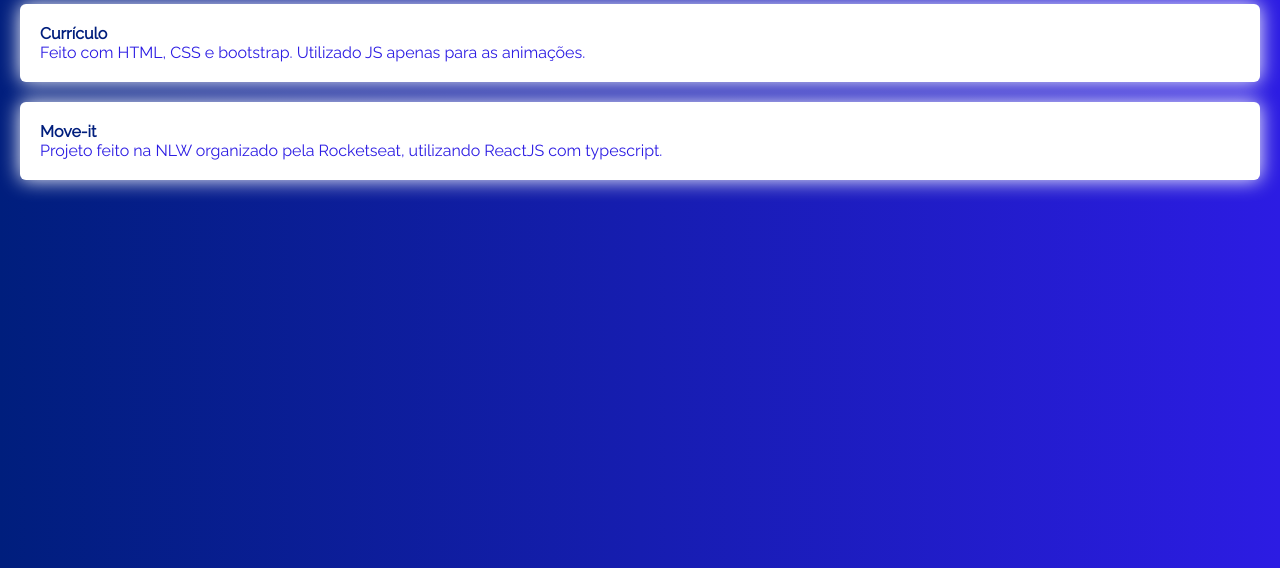
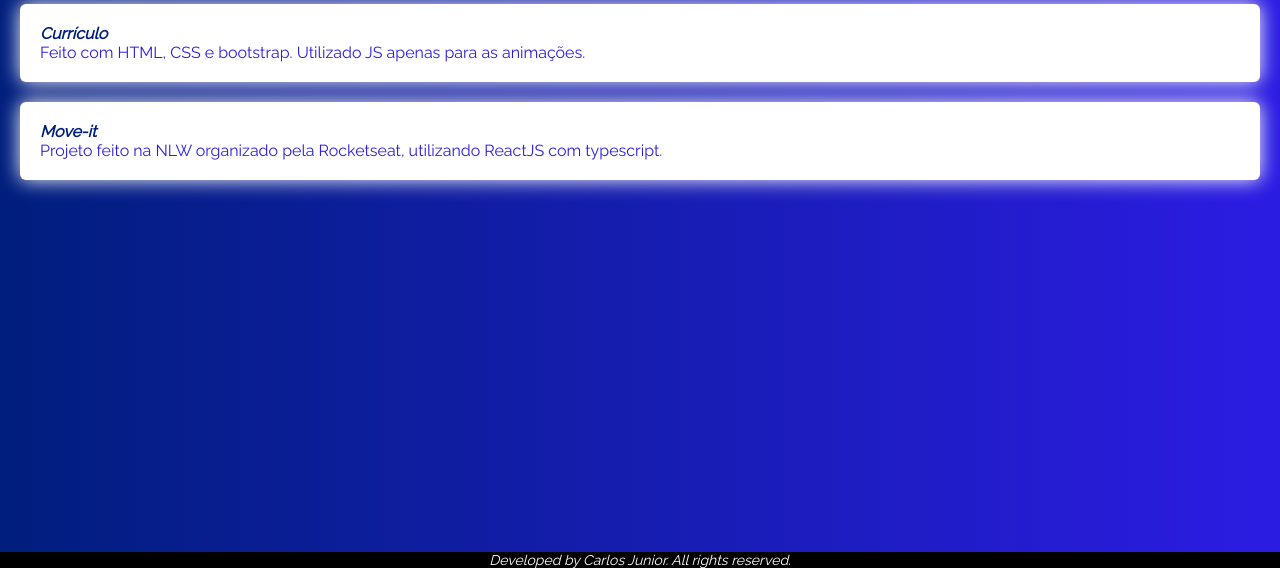
Before and after one commit to juniortro/juniortro.github.io, a plain HTML site: page index.html in a window 1280 px wide. Shown: the part 232-800 px from the top of the page. Drawn offline with Linux system fonts and the light colour scheme.

Commit message:
included footer and fix styles

```diff
--- a/index.html
+++ b/index.html
@@ -58,6 +58,10 @@
         </li>
       </ul>
 
+      <footer class="footer">
+        Developed by Carlos Junior. All rights reserved.
+      </footer>
+
 </body>
 
 </html>
--- a/style.css
+++ b/style.css
@@ -9,6 +9,7 @@ body {
     background: rgb(0,30,125);
     background: linear-gradient(90deg, rgba(0,30,125,1) 0%, rgba(44,28,227,1) 100%);
     color: white;
+    position: relative;
 }
 
 .avatar {
@@ -28,6 +29,7 @@ h1 {
 
 h2 {
     font-size: 16px;
+    font-style: italic;
 }
 
 .profile {
@@ -47,6 +49,10 @@ h2 {
 
 .social img {
     width: 35px;
+}
+
+.social li a:hover {
+    opacity: 0.7;
 }
 
 .portifolio {
@@ -73,3 +79,15 @@ h2 {
 .portifolio a {
     text-decoration: none;
 }
+
+.footer {
+    background-color: black;
+    color: white;
+    width: 100%;
+    text-align: center;
+    font-style: italic;
+    font-size: 14px;
+
+    position: fixed;
+    bottom: 0;
+}
```
